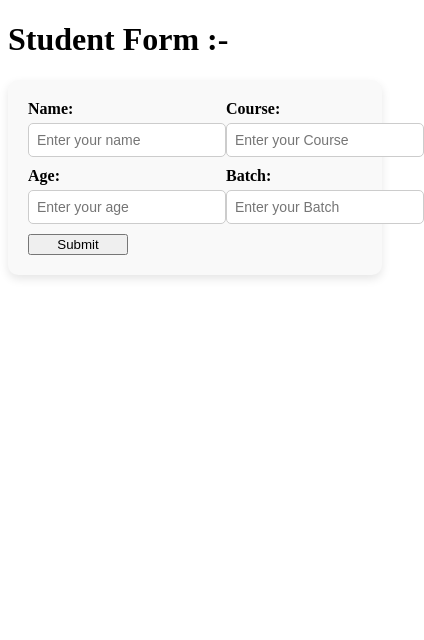
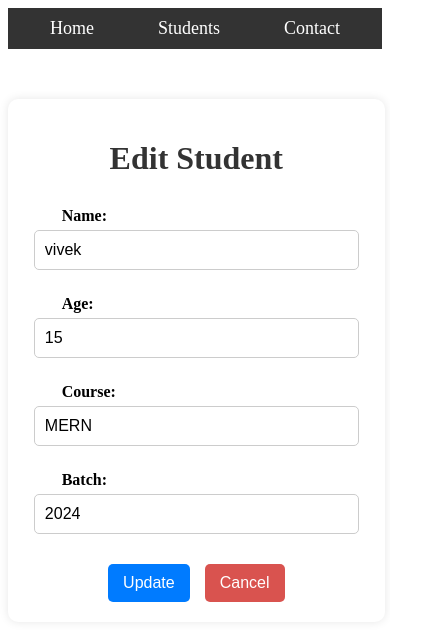
Before and after one commit to rajuyadav376/Redux_Assigment, a React (Vite) app: page /students/1 in a window 390 px wide. Shown: the top 640 px of the page, 424 px wide, since content can reach past the window. Built offline with nearby package versions, Linux system fonts and the light colour scheme.

Commit message:
Fixed student form or student componennt

```diff
--- a/src/App.jsx
+++ b/src/App.jsx
@@ -1,25 +1,25 @@
-// import { BrowserRouter, Routes, Route } from "react-router-dom";
-// import Home from "./Component/Home";
-// import Navbar from "./Component/Navbar";
-// import Student from "./Component/Student";
-// import Contact from "./Component/Contact";
-
+import React from "react";
+import { BrowserRouter as Router, Routes, Route } from "react-router-dom";
+import Navbar from "./Component/Navbar";
+import Home from "./Component/Home";
+import Student from "./Component/Student";
 import StudentPage from "./Component/StudentPage";
-
+import Contact from "./Component/Contact";
 
 function App() {
   return (
-    <>
-      {/* <BrowserRouter>
-        <Navbar />
-        <Routes>
-          <Route path="/" element={<Home />} />
-          <Route path="/contact" element={<Contact />} />
-          <Route path="/student" element={<Student />} />
-        </Routes>
-      </BrowserRouter> */}
-      <StudentPage/>
-    </>
+    <Router>
+      <Navbar />
+      <Routes>
+      <Route path="/students" element={<Student />} />
+        <Route path="/add-student" element={<StudentPage />} />
+        <Route path="/edit-student/:id" element={<StudentPage/>} />
+        <Route path="/" element={<Home />} />
+        <Route path="/students" element={<Student />} />
+        <Route path="/students/:id" element={<StudentPage />} />
+        <Route path="/contact" element={<Contact />} />
+      </Routes>
+    </Router>
   );
 }
 
--- a/src/App/Store.js
+++ b/src/App/Store.js
@@ -1,10 +1,10 @@
 import { configureStore } from "@reduxjs/toolkit";
 import studentReducer from "../Features/Studentslice";
 
-const Store = configureStore({
+const store = configureStore({
   reducer: {
-    students: studentReducer,
+    student: studentReducer,
   },
 });
 
-export default Store;
+export default store;
--- a/src/Component/Navbar.jsx
+++ b/src/Component/Navbar.jsx
@@ -1,27 +1,15 @@
 import React from "react";
 import { Link } from "react-router-dom";
-import '../component.css/Navbar.css'
+import "../component.css/Navbar.css";
 
-
-const Navbar = () => {
-
+function Navbar() {
   return (
-
-    <nav>
-      <ul>
-        <li>
-          <Link to="/">HOME</Link>
-        </li>
-
-        <li>
-          <Link to="/student">STUDENT</Link>
-        </li>
-        <li>
-          <Link to="/contact">CONTACT</Link>
-        </li>
-      </ul>
+    <nav className="navbar">
+      <Link to="/">Home</Link>
+      <Link to="/students">Students</Link>
+      <Link to="/contact">Contact</Link>
     </nav>
   );
-};
+}
 
 export default Navbar;
--- a/src/Component/Student.jsx
+++ b/src/Component/Student.jsx
@@ -1,19 +1,15 @@
-import React from 'react'
-import '../component.css/Student.css'
-import { useState } from 'react';
+import React from "react";
+import { useSelector } from "react-redux";
+import { useNavigate } from "react-router-dom";
+import "../component.css/Student.css"
 function Student() {
-  const [students, setStudents] = useState([
-    { id: 1, name: 'vivek ', age: 18, course: 'MERN', batch: '2024-2025' },
-    { id: 2, name: 'Papu', age: 21, course: 'c++', batch: '2022-2023' },
-    { id: 2, name: 'Kashish Aunty', age: 21, course: 'Java', batch: '2023-2024' },
-  ]);
+  const students = useSelector((state) => state.student.students);
+  const navigate = useNavigate();
 
   return (
-    <div className='student-container'>
-      <div className='btn-container-heading'>
-        <h1> Student details 🧑🏼‍🎓 !! </h1>
-        <button className='add-btn'>Add new students</button>
-      </div>
+    <div>
+      <h1>Student List</h1>
+      <button onClick={() => navigate("/add-student")}>Add Student</button>
       <table>
         <thead>
           <tr>
@@ -21,24 +17,25 @@ function Student() {
             <th>Age</th>
             <th>Course</th>
             <th>Batch</th>
-            <th>change</th>
+            <th>Action</th>
           </tr>
         </thead>
         <tbody>
-
-          {students.map(student => (
-          <tr  key={student.id}>
-          <td>{student.name}</td>
-              <td>{student.age}</td>
-              <td>{student.course}</td>
-              <td>{student.batch}</td>
-            <td><a href="#">Edit</a></td>
-          </tr>
-             ))}
+          {students.map((s) => (
+            <tr key={s.id}>
+              <td>{s.name}</td>
+              <td>{s.age}</td>
+              <td>{s.course}</td>
+              <td>{s.batch}</td>
+              <td>
+                <button onClick={() => navigate(`/edit-student/${s.id}`)}>Edit</button>
+              </td>
+            </tr>
+          ))}
         </tbody>
       </table>
     </div>
-  )
+  );
 }
 
 export default Student;
--- a/src/Component/StudentPage.jsx
+++ b/src/Component/StudentPage.jsx
@@ -1,76 +1,73 @@
-import React, { useState } from 'react';
-import '../component.css/StudentPage.css'
-function StudentPage() {
-    const [name, setName] = useState("");
-    const [age, setAge] = useState("");
-    const [course, setCourse] = useState("");
-    const [batch, setBatch] = useState("");
+import React, { useState, useEffect } from "react";
+import { useDispatch, useSelector } from "react-redux";
+import { addStudent, editStudent } from "../Features/Studentslice";
+import { useNavigate, useParams } from "react-router-dom";
+import "../component.css/StudentPage.css";
 
-    const handleSubmit = (e) => {
-        e.preventDefault();
-        console.log("Submitted Data:", { name, age, course, batch });
+function StudentForm() {
+  const { id } = useParams();
+  const isEditing = Boolean(id);
+  const dispatch = useDispatch();
+  const navigate = useNavigate();
 
-    };
+  const existingStudent = useSelector((state) =>
+    state.student.students.find((s) => s.id === Number(id))
+  );
 
-    return (
-        <>
+  const [formData, setFormData] = useState({
+    name: "",
+    age: "",
+    course: "",
+    batch: "",
+    additionalInfo: "",
+  });
 
-            <form onSubmit={handleSubmit}>
-                <h1>Student Form :-</h1>
-                <div className='page-container'>
-                    <div className="box1">
-                <div className='name'>
-                    <label htmlFor="name">Name:</label>
-                    <input
-                        type="text"
-                        id="name"
-                        placeholder="Enter your name"
-                        value={name}
-                        onChange={(e) => setName(e.target.value)}
-                    />
-                </div>
+  useEffect(() => {
+    if (isEditing && existingStudent) {
+      setFormData(existingStudent);
+    }
+  }, [isEditing, existingStudent]);
 
-                <div className='course'>
-                    <label htmlFor="course">Course:</label>
-                    <input
-                        type="text"
-                        id="course"
-                        placeholder="Enter your Course"
-                        value={course}
-                        onChange={(e) => setCourse(e.target.value)}
-                    />
-                </div>
-                </div>
-        <div className="box2">
-                <div className='age'>
-                    <label htmlFor="age">Age:</label>
-                    <input
-                        type="text"
-                        id="age"
-                        placeholder="Enter your age"
-                        value={age}
-                        onChange={(e) => setAge(e.target.value)}
-                    />
-                </div>
+  const handleChange = (e) => {
+    const { name, value } = e.target;
+    setFormData({ ...formData, [name]: name === "age" ? Number(value) : value });
+  };
 
-                <div className='batch'>
-                    <label htmlFor="batch">Batch:</label>
-                    <input
-                        type="text"
-                        id="batch"
-                        placeholder="Enter your Batch"
-                        value={batch}
-                        onChange={(e) => setBatch(e.target.value)}
-                    />
-                </div>
-                </div>
+  const handleSubmit = (e) => {
+    e.preventDefault();
+    if (isEditing) {
+      dispatch(editStudent({ id: Number(id), ...formData }));
+    } else {
+      dispatch(addStudent({ id: Date.now(), ...formData }));
+    }
+    navigate("/students");
+  };
 
-                <button type="submit">Submit</button>
-            </div>
+  return (
+    <div className="form-container">
+      <h1>{isEditing ? "Edit Student" : "Add Student"}</h1>
+      <form onSubmit={handleSubmit}>
+        <label>Name:</label>
+        <input type="text"  name="name" value={formData.name} onChange={handleChange} required />
 
-            </form>
-        </>
-    );
+        <label>Age:</label>
+        <input type="number" name="age" value={formData.age} onChange={handleChange} required />
+
+        <label>Course:</label>
+        <input type="text" name="course" value={formData.course} onChange={handleChange} required />
+
+        <label>Batch:</label>
+        <input type="text" name="batch" value={formData.batch} onChange={handleChange} required />
+
+        <div className="button-group">
+          <button type="submit" className="submit-btn">{isEditing ? "Update" : "Submit"}</button>
+          <button type="button" className="cancel-btn" onClick={() => navigate("/students")}>
+            Cancel
+          </button>
+        </div>
+      </form>
+    </div>
+  );
 }
 
-export default StudentPage;
+export default StudentForm;
--- a/src/Features/Studentslice.js
+++ b/src/Features/Studentslice.js
@@ -1,26 +1,29 @@
 import { createSlice, nanoid } from "@reduxjs/toolkit";
 
+const initialState = {
+  students: [
+    { id: 1, name: "vivek", age: 15, course: "MERN", batch: "2024" },
+    { id: 2, name: "tilak", age: 18, course: "java", batch: "2024" },
+    { id: 3, name: "shivam", age: 20, course: "C++", batch: "2024" },
+    { id: 4, name: "Prahlad", age: 22, course: "C", batch: "2024" },
+  ],
+};
 
-const Studentslice = createSlice({
-    name: "student",
-    initialState: [{}],
-    reducers: {
-        // addStudent: (state, action) => {
-        //     const { name, age, course, batch } = action.payload;
-        //     const newStudent = { id: nanoid(), name, age, course, batch };
-        //     state.students.push(newStudent);
-        // },
-        // updateStudent: (state, action) => {
-        //     const { id, key, value } = action.payload;
-        //     const student = state.students.find((s) => s.id === id);
-        //     if (student) {
-        //         student[key] = value;
-        //     }
-        // },
-        // deleteStudent: (state, action) => {
-        //     state.students = state.students.filter(student => student.id !== action.payload);
-        // }
+const studentSlice = createSlice({
+  name: "student",
+  initialState,
+  reducers: {
+    addStudent: (state, action) => {
+      state.students.push({ id: nanoid(), ...action.payload });
     },
+    editStudent: (state, action) => {
+      const index = state.students.findIndex((s) => s.id === action.payload.id);
+      if (index !== -1) {
+        state.students[index] = action.payload;
+      }
+    },
+  },
 });
-export const { addStudent ,updateStudent, deleteStudent } = Studentslice.actions;
-export default Studentslice.reducer;
+
+export const { addStudent, editStudent } = studentSlice.actions;
+export default studentSlice.reducer;
--- a/src/component.css/Navbar.css
+++ b/src/component.css/Navbar.css
@@ -1,62 +1,16 @@
-* {
-    margin: 0;
-    padding: 0;
-    box-sizing: border-box;
-  }
+.navbar {
+  background-color: #333;
+  padding: 10px;
+  display: flex;
+  justify-content: space-around;
+}
 
-  nav {
-    background-color: black;
-    padding: 10px 20px;
-    position: sticky;
-    top: 0;
-    z-index: 1000;
-    box-shadow: 0 2px 5px rgba(0, 0, 0, 0.1);
-    margin-bottom: 30px;
-  }
+.navbar a {
+  color: white;
+  text-decoration: none;
+  font-size: 18px;
+}
 
-  nav ul {
-    list-style: none;
-    display: flex;
-    justify-content: space-between;
-    align-items: center;
-    flex-wrap: wrap;
-  }
-
-  nav li {
-    margin: 5px 15px;
-  }
-
-  nav a {
-    text-decoration: none;
-    color: white;
-    font-size: 16px;
-    font-weight: bold;
-    transition: color 0.3s ease;
-  }
-
-  nav a.active {
-    border-bottom: 2px solid #ffcc00;
-  }
-
-  nav a:hover {
-    color: #ffcc00;
-  }
-
-  /* Responsive Styles */
-  @media (max-width: 768px) {
-    nav ul {
-      flex-direction: row;
-      align-items: flex-start;
-      padding: 10px 0;
-    }
-
-    nav li {
-      margin: 10px 0;
-    }
-  }
-
-  @media (max-width: 480px) {
-    nav a {
-      font-size: 14px;
+.navbar a:hover {
+  text-decoration: underline;
 }
-  }
--- a/src/component.css/StudentPage.css
+++ b/src/component.css/StudentPage.css
@@ -1,37 +1,81 @@
-.page-container {
-    display: flex;
-    justify-content: space-between;
-    align-items: flex-start;
-    flex-wrap: wrap;
-    max-width: 500px;
-    margin: auto;
-    padding: 20px;
-    background-color: #f9f9f9;
-    border-radius: 10px;
-    box-shadow: 0px 4px 10px rgba(0, 0, 0, 0.1);
+.form-container {
+  width: 50%;
+  margin: 50px auto;
+  padding: 20px;
+  background: #ffffff;
+  border-radius: 10px;
+  box-shadow: 0px 0px 10px rgba(0, 0, 0, 0.1);
+  text-align: center;
 }
 
-.box1, .box2 {
-    width: 100%;
-    display: flex;
-    justify-content: space-between;
-    margin-bottom: 10px;
+.form-container h1 {
+  color: #333;
+  margin-bottom: 20px;
+}
+
+form {
+  display: flex;
+  flex-direction: column;
+  align-items: center;
+}
+
+label {
+  font-weight: bold;
+  margin: 10px 0 5px;
+  display: block;
+  text-align: left;
+  width: 80%;
 }
 
 input {
-    width: 180px;
-    padding: 8px;
-    margin-top: 5px;
-    border: 1px solid #ccc;
-    border-radius: 5px;
-    font-size: 14px;
+  width: 80%;
+  padding: 10px;
+  margin-bottom: 15px;
+  border: 1px solid #ccc;
+  border-radius: 5px;
+  font-size: 16px;
 }
 
-label {
-    font-weight: bold;
-    font-size: 16px;
+.button-group {
+  display: flex;
+  gap: 15px;
+  justify-content: center;
+  margin-top: 15px;
 }
 
-button {
-    width: 100px;
+.submit-btn, .cancel-btn {
+  padding: 10px 15px;
+  font-size: 16px;
+  border: none;
+  cursor: pointer;
+  border-radius: 5px;
+  transition: background 0.3s ease-in-out;
 }
+
+.submit-btn {
+  background: #007bff;
+  color: white;
+}
+
+.submit-btn:hover {
+  background: #0056b3;
+}
+
+.cancel-btn {
+  background: #d9534f;
+  color: white;
+}
+
+.cancel-btn:hover {
+  background: #c9302c;
+}
+
+@media screen and (max-width: 768px) {
+  .form-container {
+    width: 90%;
+  }
+
+  input {
+    width: 90%;
+  }
+}
```
Also changed, not shown: src/component.css/Student.css (+38 -43 lines).
